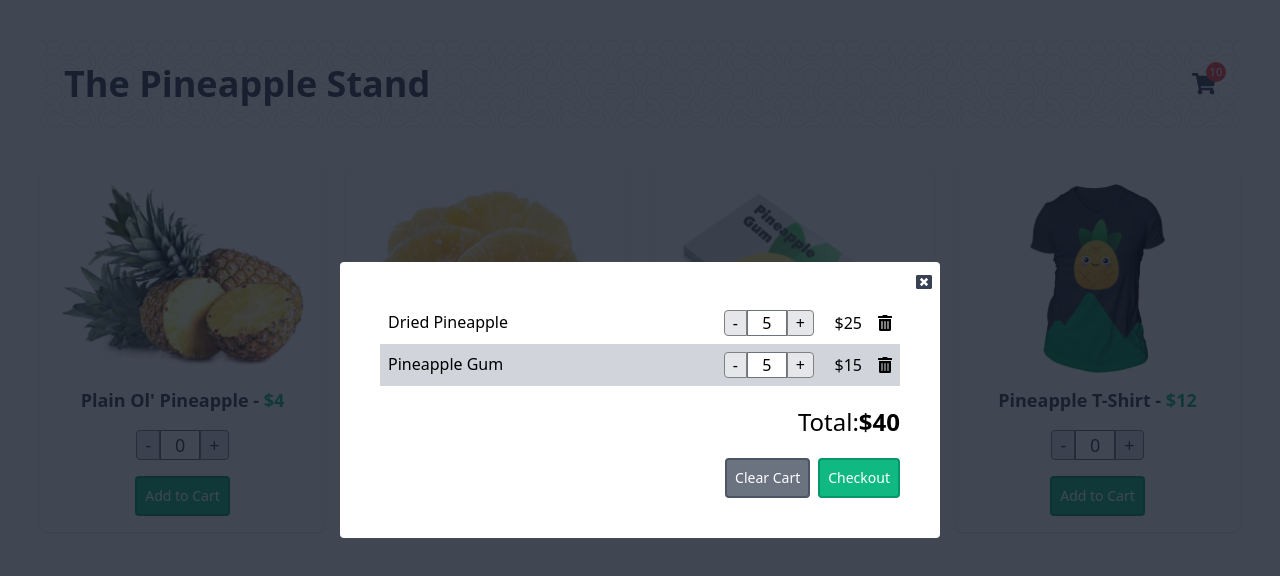
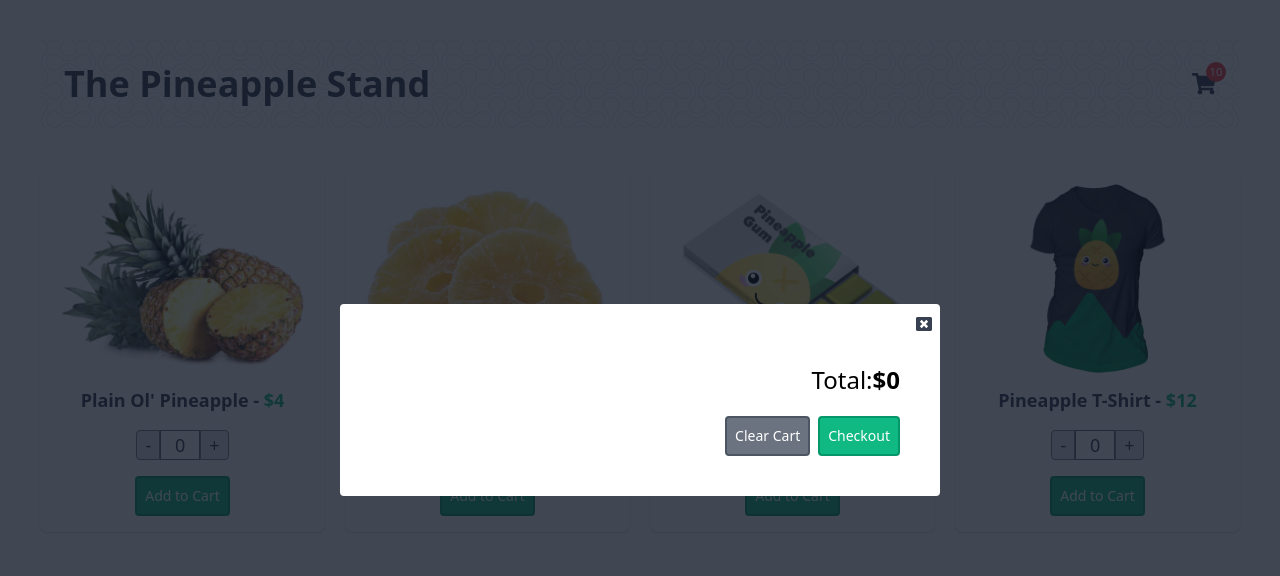
Before and after one commit to CarlosTarriasDiazWeb/m14-practica_pinia, a Vue app: page / in a window 1280 px wide. Both pictures are taken after a click on the element "10". Shown: the top 576 px of the page. Built offline with nearby package versions, Linux system fonts and the light colour scheme.

Commit message:
cart store created to show and delete cart items

```diff
--- a/src/App.vue
+++ b/src/App.vue
@@ -4,16 +4,26 @@ import ProductCard from "@/components/ProductCard.vue";
 //import products from "@/data/products.json";
 
 import { useProductStore } from "./stores/ProductsStore";
+import { useCartStore } from "./stores/CartStore";
 import { storeToRefs } from "pinia";
 
+//Només podem deestructurar les refs i els computed
 const { products } = storeToRefs(useProductStore());
+
+const { addCart } = useCartStore();
+
+const add = (event, product) => {
+  console.log(event);
+  const newProduct = { name: product.name, count: event, price: product.price };
+  addCart(newProduct);
+}
 </script>
 
 <template>
   <div class="container">
     <TheHeader />
     <ul class="sm:flex flex-wrap lg:flex-nowrap gap-5">
-      <ProductCard v-for="product in products" :key="product.name" :product="product" />
+      <ProductCard v-for="product in products" :key="product.name" :product="product" @addToCart="add($event, product)" />
     </ul>
   </div>
 </template>
--- a/src/components/CartWidget.vue
+++ b/src/components/CartWidget.vue
@@ -2,6 +2,11 @@
 // imports
 import { ref } from "vue";
 import CartItem from "./CartItem.vue";
+import { useCartStore } from "../stores/CartStore";
+import { storeToRefs } from "pinia";
+
+const { totalSum, products } = storeToRefs(useCartStore());
+const { removeItem } = useCartStore();
 
 // data
 const active = ref(false);
@@ -17,21 +22,14 @@ const active = ref(false);
     <AppModalOverlay :active="active" @close="active = false">
       <div>
         <ul class="items-in-cart">
-          <CartItem
-            :product="{ name: 'Dried Pineapple', price: 5 }"
-            :count="5"
-            @updateCount=""
-            @clear=""
-          />
-          <CartItem
-            :product="{ name: 'Pineapple Gum', price: 3 }"
-            :count="5"
-            @updateCount=""
-            @clear=""
-          />
+          <!-- <CartItem :product="{ name: 'Dried Pineapple', price: 5 }" :count="5" @updateCount="" @clear="" />
+          <CartItem :product="{ name: 'Pineapple Gum', price: 3 }" :count="5" @updateCount="" @clear="" /> -->
+          <CartItem v-for="product in products" :key="product.name" :product="product" :count="product.count"
+            @clear="removeItem(product)" @updateCount="">
+          </CartItem>
         </ul>
         <div class="flex justify-end text-2xl mb-5">
-          Total: <strong>$40</strong>
+          Total: <strong>${{ totalSum }}</strong>
         </div>
         <div class="flex justify-end">
           <AppButton class="secondary mr-2">Clear Cart</AppButton>
--- a/src/components/ProductCard.vue
+++ b/src/components/ProductCard.vue
@@ -18,12 +18,11 @@ const count = ref(0);
   <li class="card">
     <img :src="`/images/${product.image}`" class="mb-3" width="300" />
     <div>
-      {{ product.name }} - <span class="text-green-500">${{product.price}}</span>
+      {{ product.name }} - <span class="text-green-500">${{ product.price }}</span>
       <div class="text-center m-4">
         <AppCountInput v-model="count" />
       </div>
-      <AppButton
-        class="primary" @click="$emit('addToCart', count), (count = 0)">Add to Cart</AppButton>
+      <AppButton class="primary" @click="$emit('addToCart', count), (count = 0)">Add to Cart</AppButton>
     </div>
   </li>
 </template>
--- /dev/null
+++ b/src/stores/CartStore.js
@@ -0,0 +1,31 @@
+import { defineStore } from 'pinia';
+
+export const useCartStore = defineStore('cart', {
+    state: () => ({
+        products: []
+    }),
+    getters: {
+        totalSum(state) {
+            return state.products.reduce((acc, product) => acc + product.price * product.count, 0);
+        }
+    },
+    actions: {
+        addCart(newProduct) {
+            //Primer mirem si el producte existeix.
+            if (this.products.length === 0) {
+                this.products.push(newProduct);
+                return;
+            }
+            const indexOfProduct = this.products.findIndex((product) => product.name === newProduct.name);
+            if (indexOfProduct === -1) { //Si no existeix l'afegim al carro.
+                this.products.push(newProduct);
+            }
+            else { //Si existeix incrementem les unitat d'aquest producte.
+                this.products[indexOfProduct].count += newProduct.count;
+            }
+        },
+        removeItem(item) {
+            this.products = this.products.filter(product => product.name !== item.name);
+        }
+    }
+});
```
